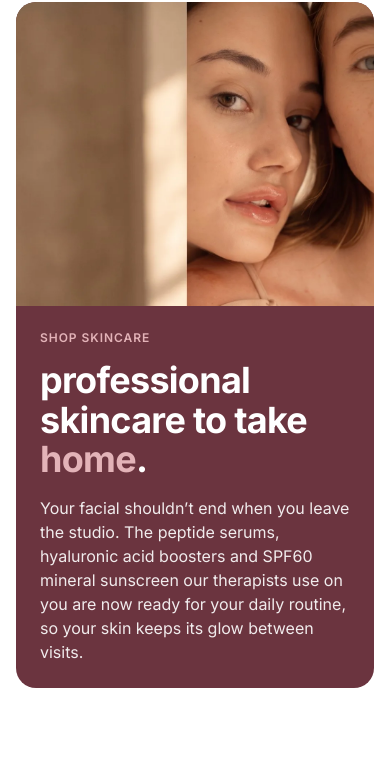
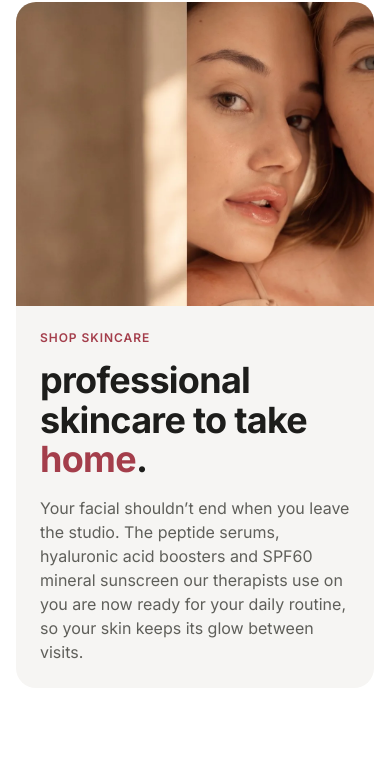
Before and after one commit to feisty171/marychia, an Astro site: page /shop in a window 390 px wide. Shown: the part 82-844 px from the top of the page. Built offline with nearby package versions, Linux system fonts and the light colour scheme; Astro itself is replaced by a stand-in of ours.

Commit message:
Shop banner: brand red instead of pink; words on light grey under the photo on phones and tablets
Co-Authored-By: Claude Opus 5.5 <noreply@anthropic.com>

```diff
--- a/public/css/shop.css
+++ b/public/css/shop.css
@@ -59,9 +59,9 @@
   max-width: 620px; padding: clamp(24px, 4vw, 56px);
   color: var(--white);
 }
-.shop-hero__eyebrow { margin: 0 0 14px; color: var(--rose-lt); }
+.shop-hero__eyebrow { margin: 0 0 14px; color: var(--white); }
 .shop-hero__title { margin: 0 0 16px; font-size: var(--text-display); color: var(--white); }
-.shop-hero__title em { color: var(--rose-lt); }
+.shop-hero__title em { color: var(--rose); }
 .shop-hero__intro { margin: 0; max-width: 54ch; color: rgba(var(--blush-rgb), .9); }
 
 .shop-hero__brands { display: grid; gap: 10px; margin-top: 12px; }
@@ -98,6 +98,11 @@
   .shop-hero__media::after { display: none; }
   .shop-hero__media:has(img) .shop-hero__ph { display: none; }
   .shop-hero__words { padding: clamp(24px, 4vw, 40px); max-width: none; }
+  /* words on the light grey under the photo, in the site's usual ink, grey and brand red */
+  .shop-hero__media:has(img) { background: var(--tint); }
+  .shop-hero__media:has(img) .shop-hero__eyebrow { color: var(--rose); }
+  .shop-hero__media:has(img) .shop-hero__title { color: var(--ink); }
+  .shop-hero__media:has(img) .shop-hero__intro { color: var(--text-color); }
 }
 @media (max-width: 640px) {
   .shop-hero__media img { aspect-ratio: 4 / 3.4; }
```
Also changed, not shown: CLAUDE.md (+1 -1 lines).
